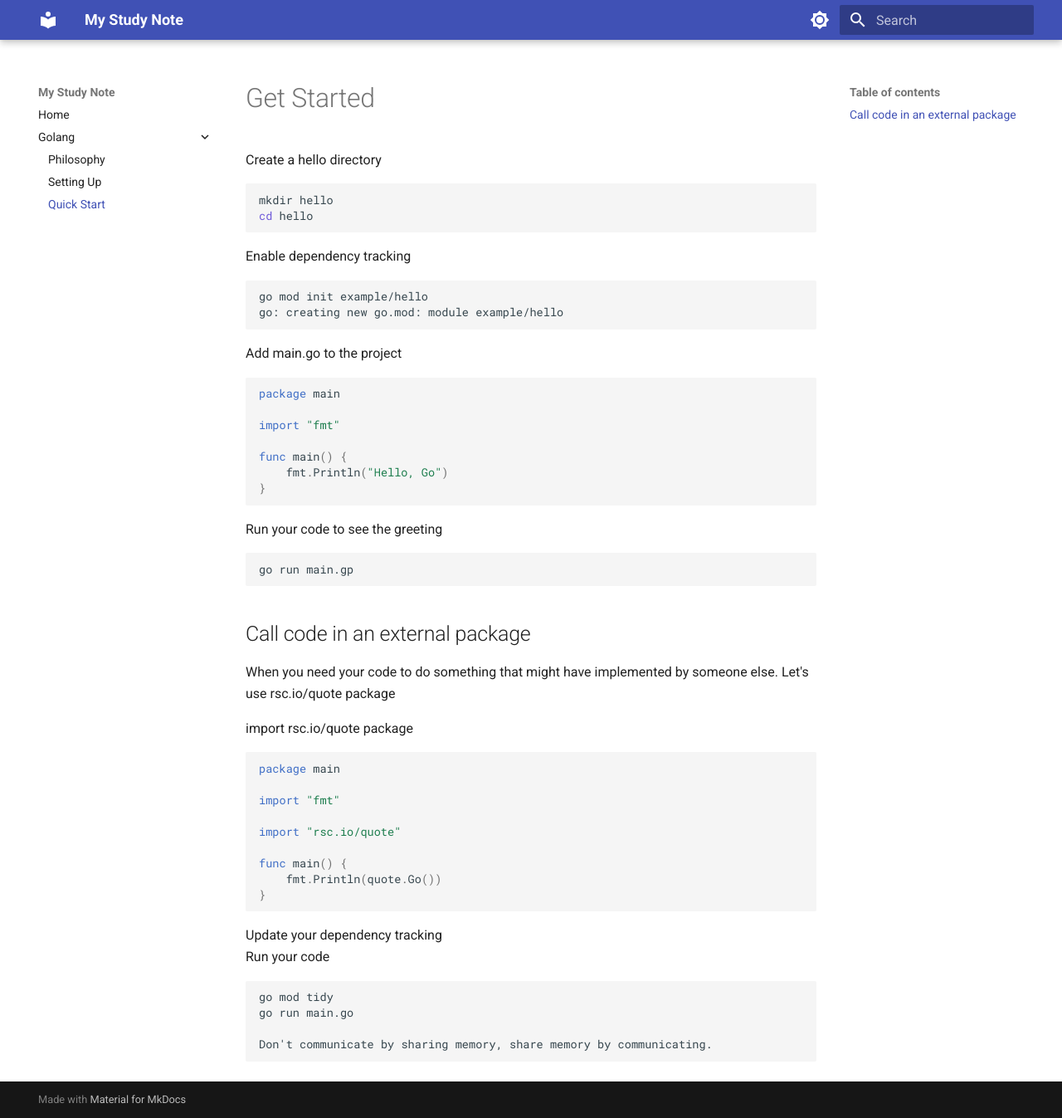
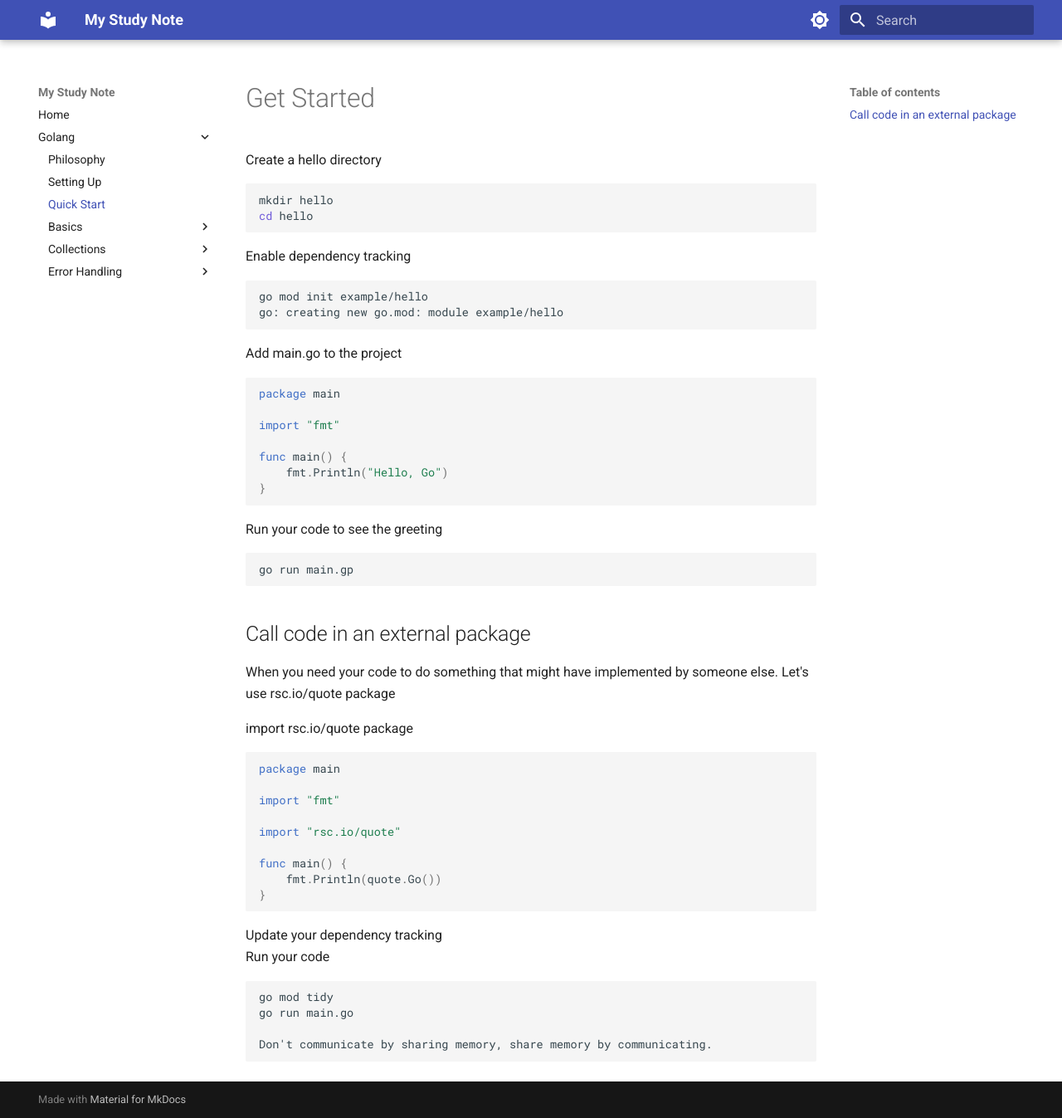
Before and after one commit to ryyt-cg/study-note, an MkDocs documentation site: the page built from docs/go-study/02-quick-start/get-started.md, in a window 1280 px wide and 1347 px high. Shown: the whole window at 83% size. Built offline with MkDocs 1.6.1 and Material for MkDocs 9.7.7, drawn with Linux system fonts in a browser that asks for light colours; some of the changed lines change nothing that is shown.

Commit message:
update mkdocs.yml

```diff
--- a/mkdocs.yml
+++ b/mkdocs.yml
@@ -5,6 +5,14 @@ nav:
       - 'Philosophy': './go-study/01-go-setup/01-philosophy.md'
       - 'Setting Up': './go-study/01-go-setup/setup-go-env.md'
       - 'Quick Start': './go-study/02-quick-start/get-started.md'
+      - 'Basics':
+          - 'Variable, Method, & Function': './go-study/03-basics/basics.md'
+      - 'Collections':
+          - 'Array': './go-study/04-collections/array.md'
+          - 'Slices': './go-study/04-collections/slices.md'
+          - 'Map': './go-study/04-collections/maps.md'
+      - Error Handling:
+          - 'Error': './go-study/08-error/01-error.md'
 theme:
   name: material
   features:
```
